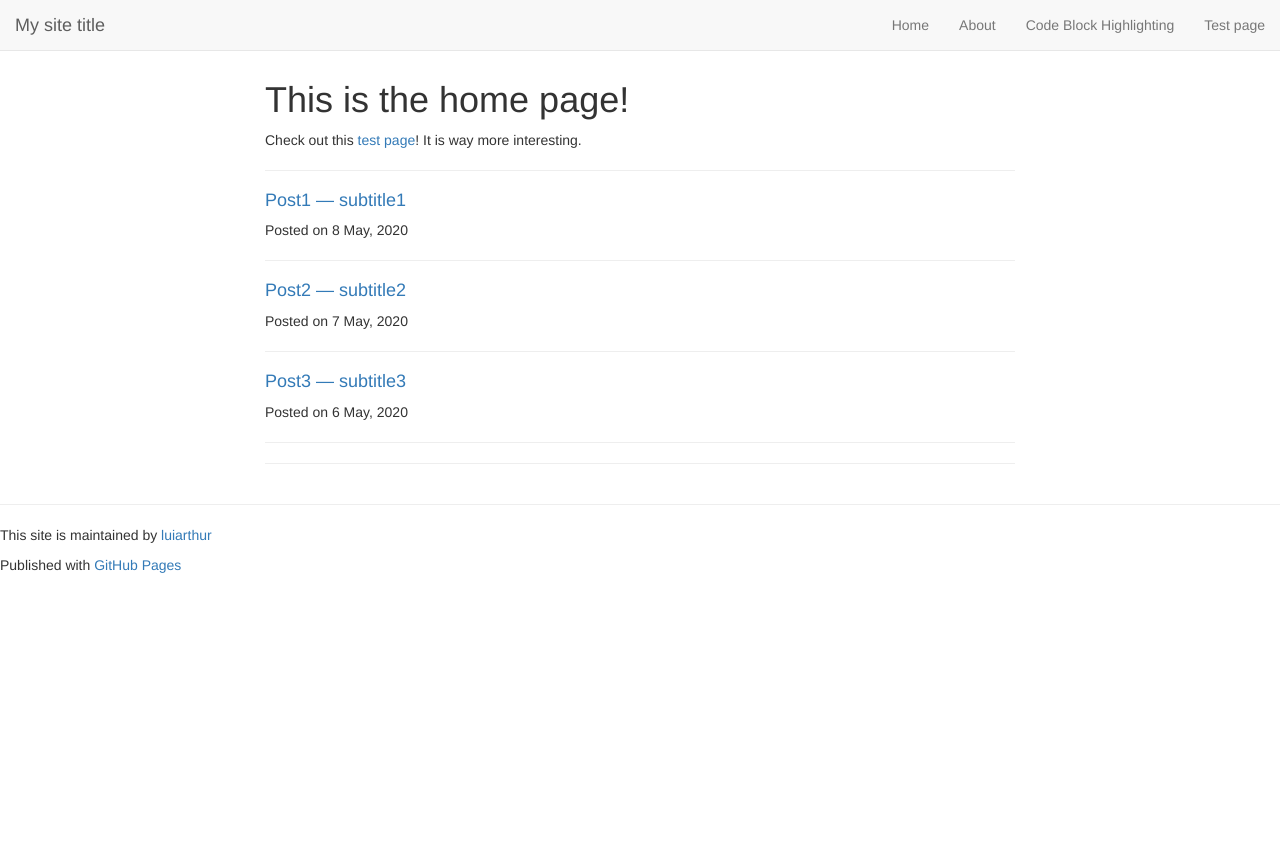
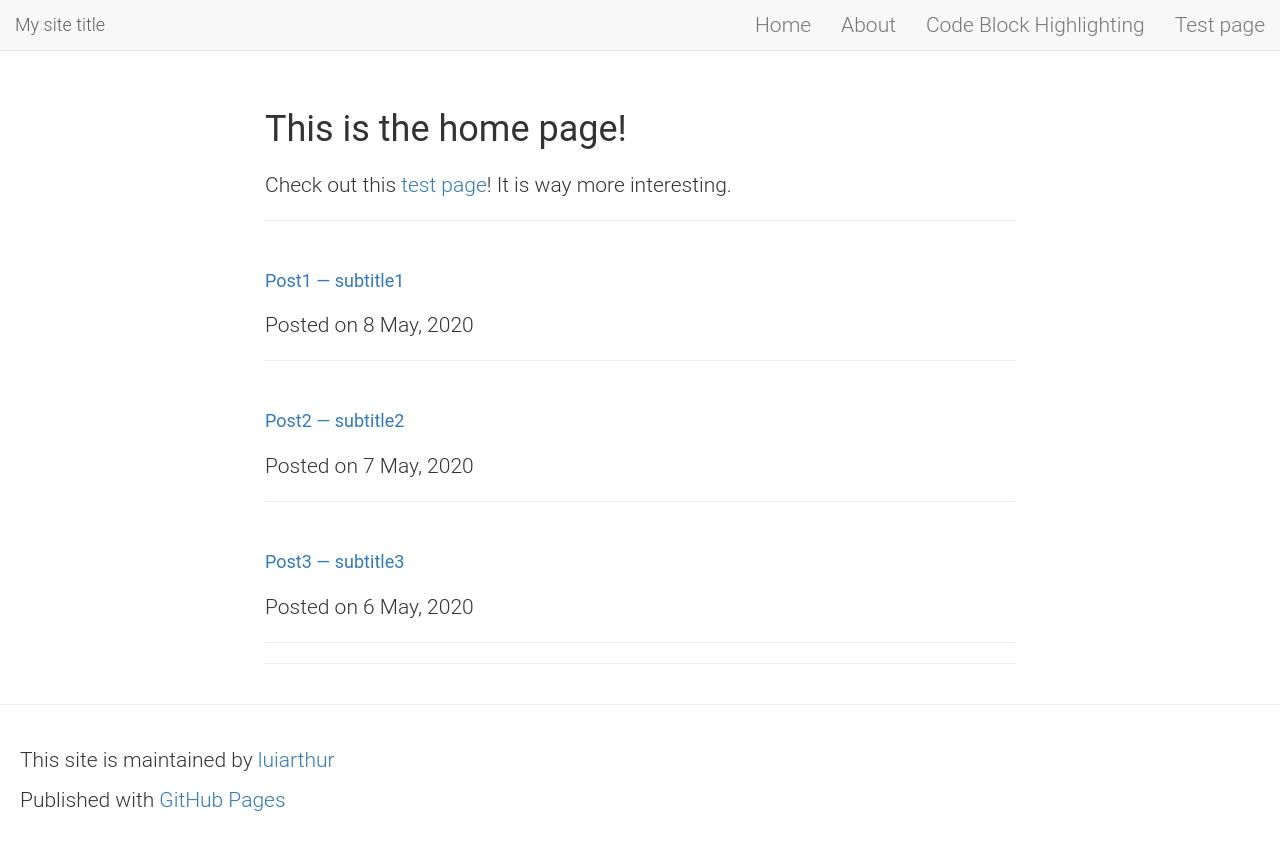
Before and after one commit to luiarthur/ghpage-template, a Jekyll site: the page built from docs/index.md, in a window 1280 px wide. Shown: the top 850 px of the page. Built offline with Jekyll 4.4.1, drawn with Linux system fonts in a browser that asks for light colours; comment, search, counter and statistics services are not loaded; our own code applies the rules of GitHub Pages for plain Markdown files.

Commit message:
added global style

```diff
--- a/docs/_includes/head.html
+++ b/docs/_includes/head.html
@@ -21,6 +21,7 @@
     <!-- Bootstrap Core CSS -->
     <link rel="stylesheet" href="{{ "/assets/css/bootstrap.min.css" | prepend: site.baseurl }}">
     <link rel="stylesheet" href="{{ "/assets/css/rouge-github.css" | prepend: site.baseurl }}">
+    <link rel="stylesheet" href="{{ "/assets/css/my-style.css" | prepend: site.baseurl }}">
 
     <!-- jQuery -->
     <script src="{{ "/assets/js/jquery.min.js" | prepend: site.baseurl}}"></script>
--- /dev/null
+++ b/docs/assets/css/my-style.css
@@ -0,0 +1,18 @@
+div#footer_wrap {
+  padding: 20px;
+}
+
+/* font stuff */
+body, h1, h2, h3, h4, h5, h6 {
+  font-family: 'Roboto', sans-serif;
+}
+h1, h2, h3, h4, h5, h6 {
+  font-weight: 400;
+  padding-top: 30px;
+  padding-bottom: 10px;
+}
+strong { font-weight: 400; }
+body {
+  font-size: 21px;
+  font-weight: 300;
+}
```
